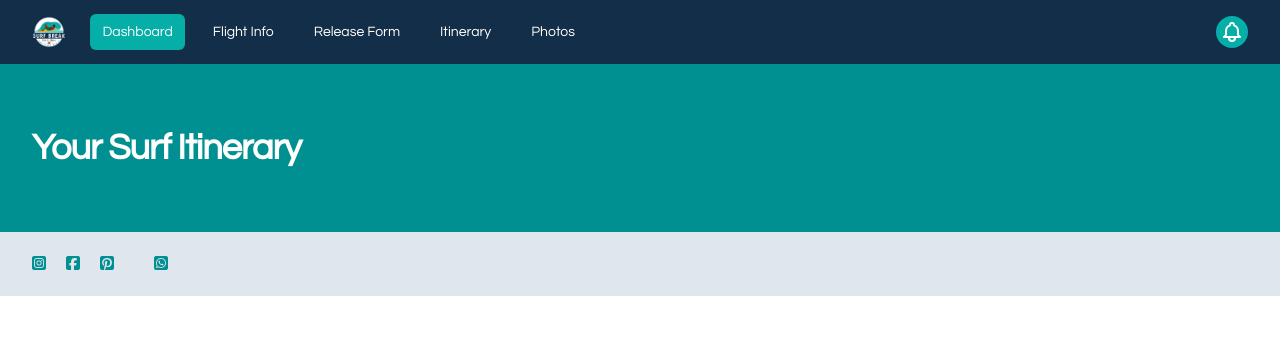
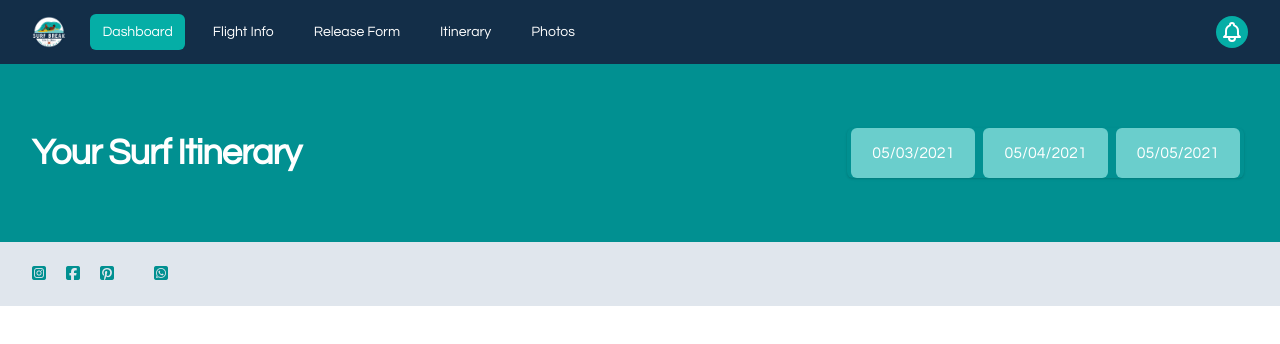
Before and after one commit to marybees/surfbreakcostarica, a React (Create React App) app: page /itinerary in a window 1280 px wide. Shown: the top 344 px of the page. Built offline with nearby package versions, Linux system fonts and the light colour scheme; some icons are missing.

Commit message:
Add dynamic lesson date buttons to itinerary.

```diff
--- a/src/components/client/Itinerary.js
+++ b/src/components/client/Itinerary.js
@@ -3,6 +3,25 @@ import { connect } from 'react-redux'
 import ClientNav from './ClientNav';
 
 export const Itinerary = (props) => {
+
+    const clients = [{
+        first_name: "Mary",
+        last_name: "Baker",
+        email: "mary@mary.com",
+        level: "intermediate",
+        arrival_date: "05/03/2021",
+        departure_date: "05/06/2021",
+        lesson_count: 3,
+        notes: "Mary is beginner intermediate. She needs help catching waves on her own.",
+        lessons: [{date: "05/03/2021", time: "08:00 AM", location: "Tamarindo"}, {date: "05/04/2021", time: "07:00 AM", location: "Casitas"}, {date: "05/05/2021", time: "06:00 AM", location: "Avellanas"}]
+    }]
+
+    const lessons = clients.map((client) => {
+        return client.lessons.map((lesson) => {
+                return <a href="mailto:contact@surfbreakcostarica.com?subject=Please email me the e-sign release form" class="inline-flex items-center justify-center px-5 py-3 border border-transparent text-base font-medium rounded-md text-white bg-turquoise-light hover:bg-turquoise mx-1">{lesson.date}</a>
+        })
+    })
+
     return (
         <div>
             <ClientNav />
@@ -12,6 +31,11 @@ export const Itinerary = (props) => {
                     <h2 class="text-3xl font-extrabold tracking-tight sm:text-4xl">
                         <span class="block">Your Surf Itinerary</span>
                     </h2>
+                    <div class="mt-8 flex lg:mt-0 lg:flex-shrink-0">
+                        <div class="inline-flex rounded-md shadow mx-1">
+                            {lessons}
+                        </div>
+                    </div>
                 </div>
             </div>
         </div>
```
